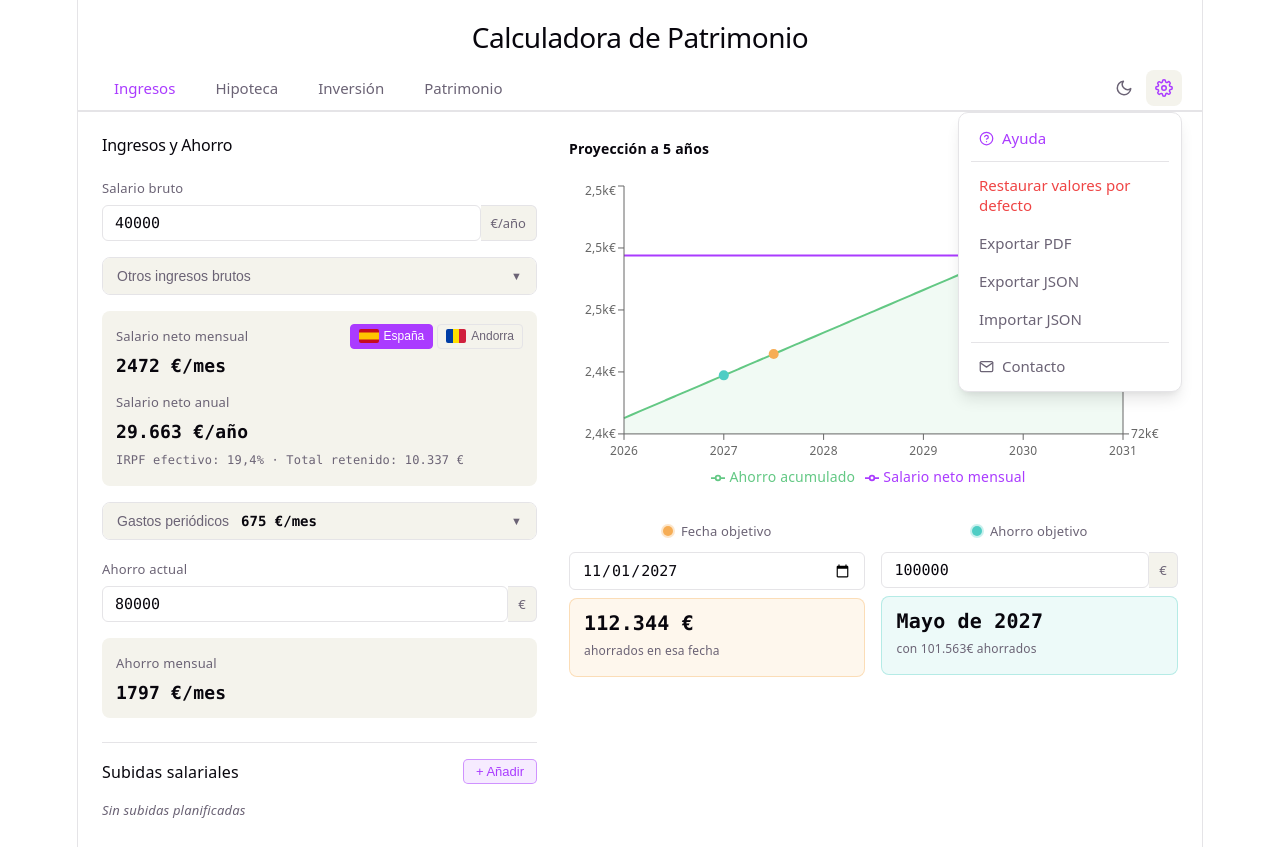
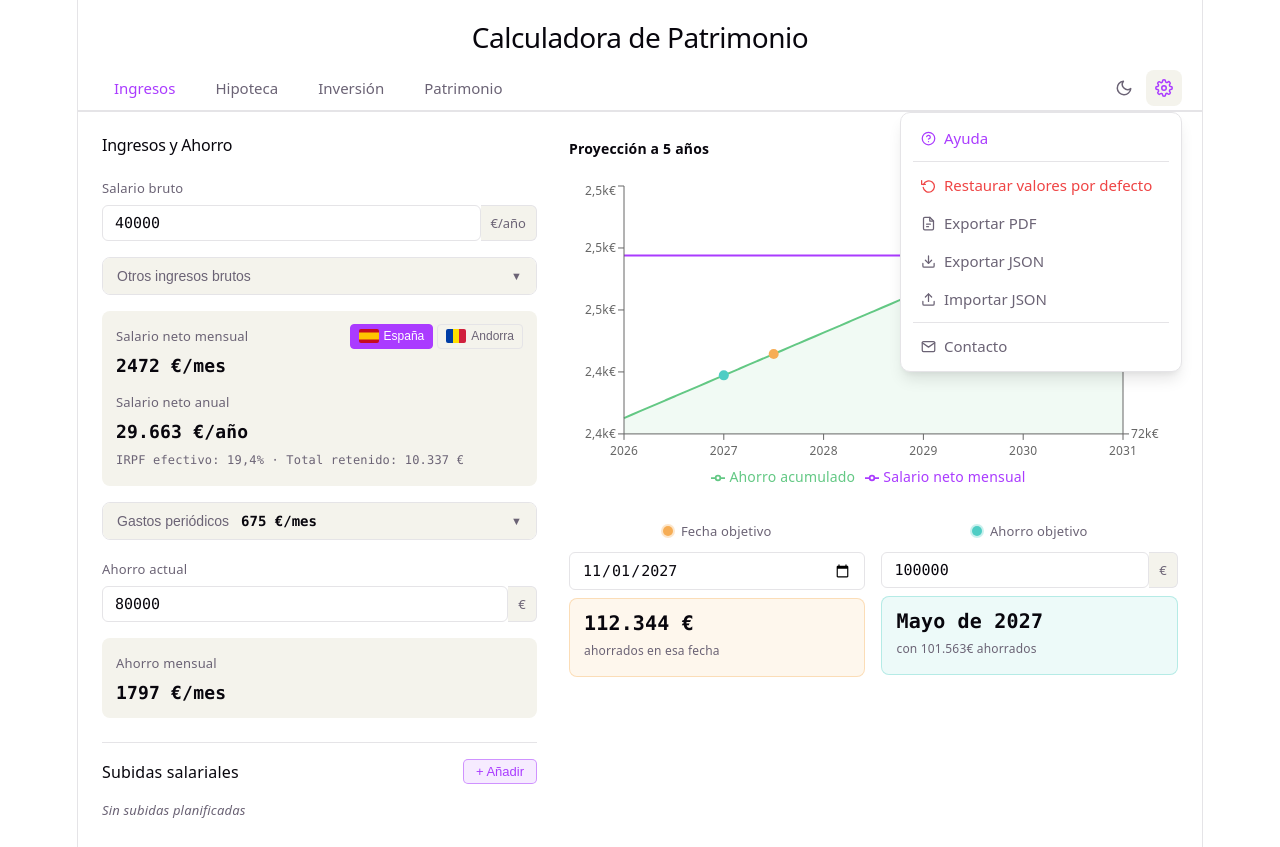
Before and after one commit to aleixRabassa/calculadora-patrimonio, a React (Vite) app: page / in a window 1280 px wide. Both pictures are taken after a click on the button 1164 px from the left and 88 px from the top of the page. Built offline with nearby package versions, Linux system fonts and the light colour scheme.

Commit message:
feat: update horizon options to include 30 years and enhance Tabs component with additional icon functionalities

```diff
--- a/src/components/Ingresos.tsx
+++ b/src/components/Ingresos.tsx
@@ -82,8 +82,8 @@ const DEFAULT_STATE: IngresosState = {
   subidas: [],
 }
 
-const MAX_HORIZONTE_MESES = 240 // 20 años
-const HORIZON_OPTIONS = [1, 2, 5, 10, 20] as const
+const MAX_HORIZONTE_MESES = 360 // 30 años
+const HORIZON_OPTIONS = [1, 2, 5, 10, 20, 30] as const
 
 interface ChartPoint {
   mes: number
@@ -141,7 +141,8 @@ function xAxisInterval(years: number): number {
   if (years <= 2) return 5   // every 6 months
   if (years <= 5) return 11  // every year
   if (years <= 10) return 23 // every 2 years
-  return 47                  // every 4 years
+  if (years <= 20) return 47 // every 4 years
+  return 59                  // every 5 years
 }
 
 export function Ingresos() {
--- a/src/components/Tabs.css
+++ b/src/components/Tabs.css
@@ -78,7 +78,7 @@
   position: absolute;
   top: calc(100% + 6px);
   right: 0;
-  min-width: 210px;
+  min-width: 268px;
   background: var(--bg);
   border: 1px solid var(--border);
   border-radius: 10px;
--- a/src/components/Tabs.tsx
+++ b/src/components/Tabs.tsx
@@ -51,6 +51,46 @@ function IconMail() {
     <svg width="15" height="15" viewBox="0 0 24 24" fill="none" stroke="currentColor" strokeWidth="2" strokeLinecap="round" strokeLinejoin="round" aria-hidden="true">
       <path d="M4 4h16c1.1 0 2 .9 2 2v12c0 1.1-.9 2-2 2H4c-1.1 0-2-.9-2-2V6c0-1.1.9-2 2-2z" />
       <polyline points="22,6 12,13 2,6" />
+    </svg>
+  )
+}
+
+function IconReset() {
+  return (
+    <svg width="15" height="15" viewBox="0 0 24 24" fill="none" stroke="currentColor" strokeWidth="2" strokeLinecap="round" strokeLinejoin="round" aria-hidden="true">
+      <polyline points="1 4 1 10 7 10" />
+      <path d="M3.51 15a9 9 0 1 0 .49-4.5" />
+    </svg>
+  )
+}
+
+function IconFilePdf() {
+  return (
+    <svg width="15" height="15" viewBox="0 0 24 24" fill="none" stroke="currentColor" strokeWidth="2" strokeLinecap="round" strokeLinejoin="round" aria-hidden="true">
+      <path d="M14 2H6a2 2 0 0 0-2 2v16a2 2 0 0 0 2 2h12a2 2 0 0 0 2-2V8z" />
+      <polyline points="14 2 14 8 20 8" />
+      <line x1="9" y1="13" x2="15" y2="13" />
+      <line x1="9" y1="17" x2="12" y2="17" />
+    </svg>
+  )
+}
+
+function IconDownload() {
+  return (
+    <svg width="15" height="15" viewBox="0 0 24 24" fill="none" stroke="currentColor" strokeWidth="2" strokeLinecap="round" strokeLinejoin="round" aria-hidden="true">
+      <path d="M21 15v4a2 2 0 0 1-2 2H5a2 2 0 0 1-2-2v-4" />
+      <polyline points="7 10 12 15 17 10" />
+      <line x1="12" y1="15" x2="12" y2="3" />
+    </svg>
+  )
+}
+
+function IconUpload() {
+  return (
+    <svg width="15" height="15" viewBox="0 0 24 24" fill="none" stroke="currentColor" strokeWidth="2" strokeLinecap="round" strokeLinejoin="round" aria-hidden="true">
+      <path d="M21 15v4a2 2 0 0 1-2 2H5a2 2 0 0 1-2-2v-4" />
+      <polyline points="17 8 12 3 7 8" />
+      <line x1="12" y1="3" x2="12" y2="15" />
     </svg>
   )
 }
@@ -151,9 +191,11 @@ export function Tabs({ tabs, active, onChange, isDark, onToggleTheme, onResetDef
                 role="menuitem"
                 onClick={() => { onResetDefaults(); setMenuOpen(false) }}
               >
+                <IconReset />
                 Restaurar valores por defecto
               </button>
               <button type="button" className="settings-item" role="menuitem" onClick={() => setMenuOpen(false)}>
+                <IconFilePdf />
                 Exportar PDF
               </button>
               <button
@@ -162,6 +204,7 @@ export function Tabs({ tabs, active, onChange, isDark, onToggleTheme, onResetDef
                 role="menuitem"
                 onClick={() => { onExportJson(); setMenuOpen(false) }}
               >
+                <IconDownload />
                 Exportar JSON
               </button>
               <button
@@ -170,6 +213,7 @@ export function Tabs({ tabs, active, onChange, isDark, onToggleTheme, onResetDef
                 role="menuitem"
                 onClick={() => { fileInputRef.current?.click(); setMenuOpen(false) }}
               >
+                <IconUpload />
                 Importar JSON
               </button>
               <div className="settings-separator" role="separator" />
```
